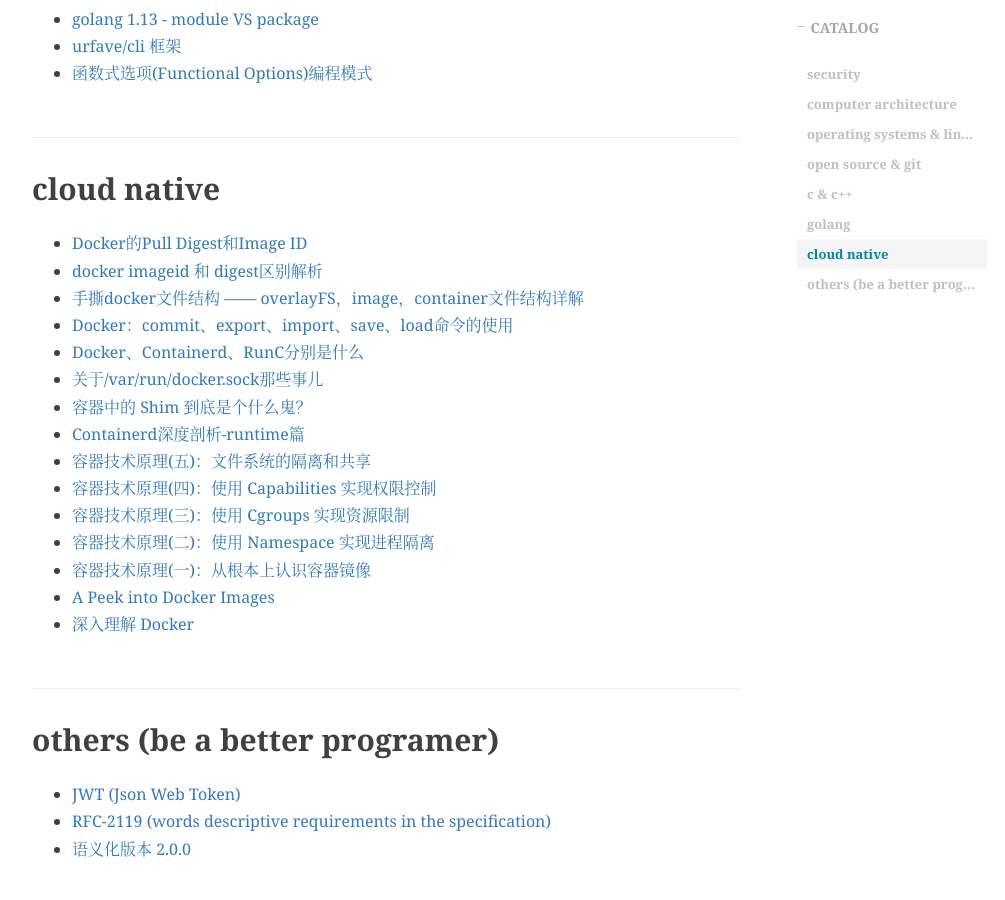
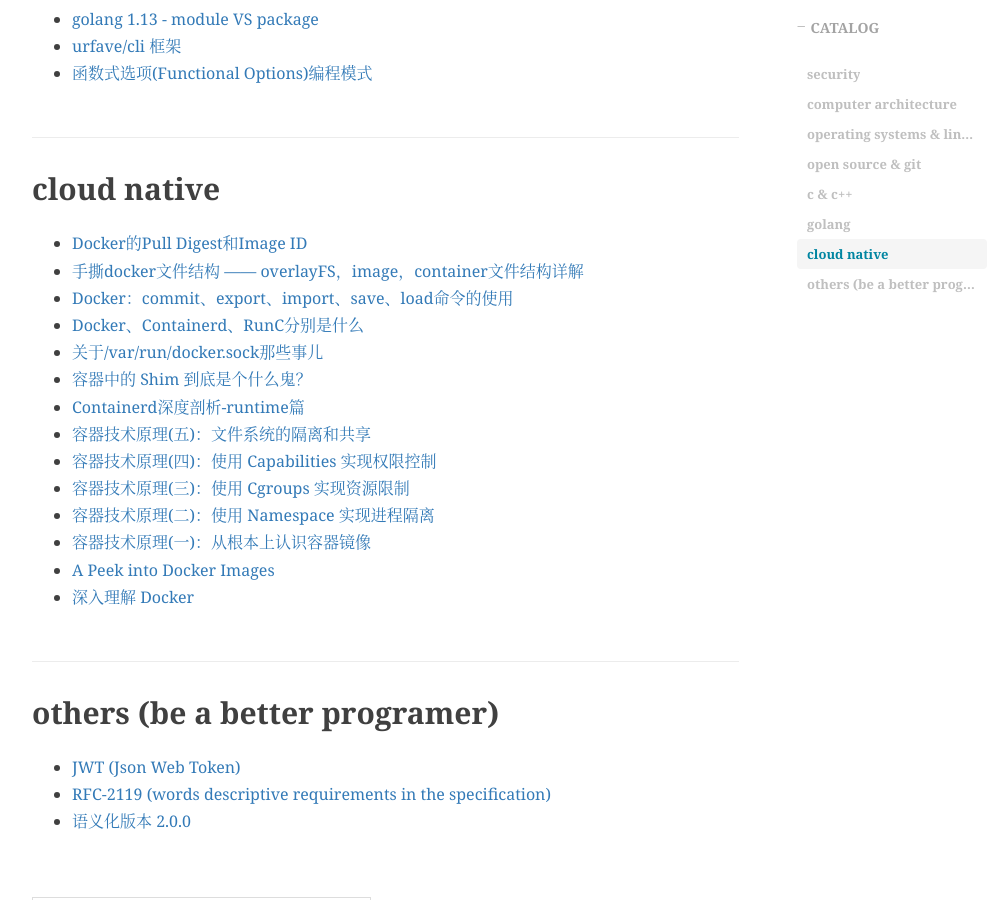
Before and after one commit to peng-yq/peng-yq.github.io, a Jekyll site: the page built from _posts/2100-10-04-good-blog-collection.md, in a window 1280 px wide and 900 px high, scrolled down 2588 px. Shown: the whole window, without its empty margins (233-1238 px from the left). Built offline with Jekyll 4.4.1, drawn with Linux system fonts in a browser that asks for light colours; nearby versions of some CDN libraries; formulas are drawn with MathJax 3; comment, search, counter and statistics services are not loaded.

Commit message:
docs: update 2100-10-04-good-blog-collection.md

```diff
--- a/_posts/2100-10-04-good-blog-collection.md
+++ b/_posts/2100-10-04-good-blog-collection.md
@@ -74,7 +74,6 @@
 ## cloud native
 
 - [Docker的Pull Digest和Image ID](https://developer.aliyun.com/article/57752)
-- [docker imageid 和 digest区别解析](https://www.jb51.net/server/287971i6f.htm)
 - [手撕docker文件结构 —— overlayFS，image，container文件结构详解](https://zhuanlan.zhihu.com/p/374924046)
 - [Docker：commit、export、import、save、load命令的使用](https://blog.51cto.com/u_15127688/4370361)
 - [Docker、Containerd、RunC分别是什么](https://developer.aliyun.com/article/943302)
```
